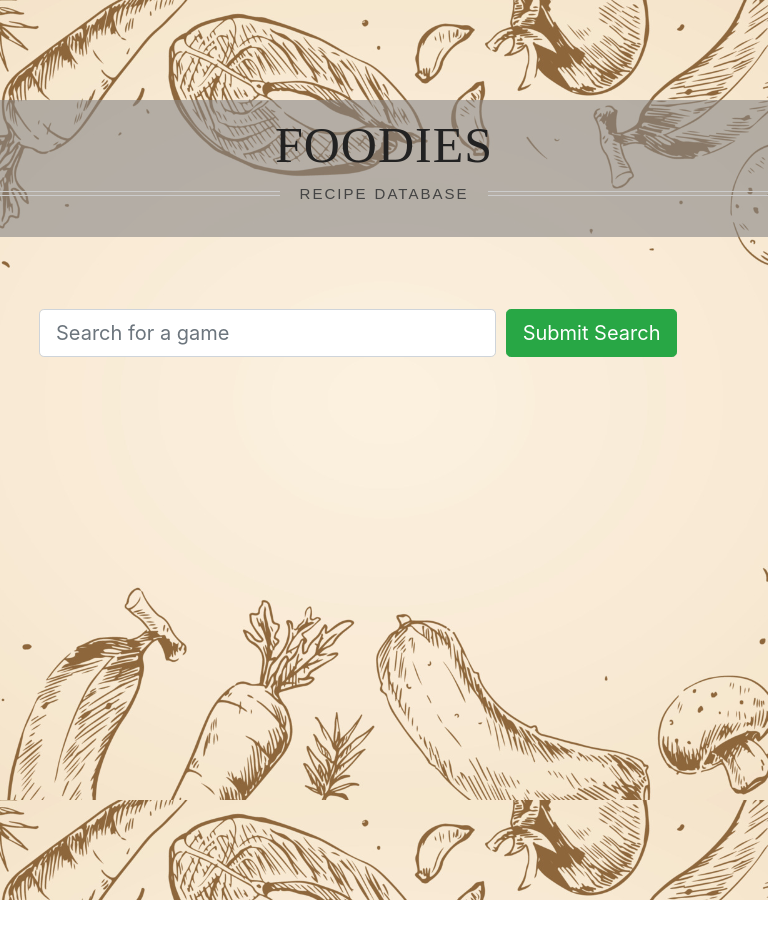
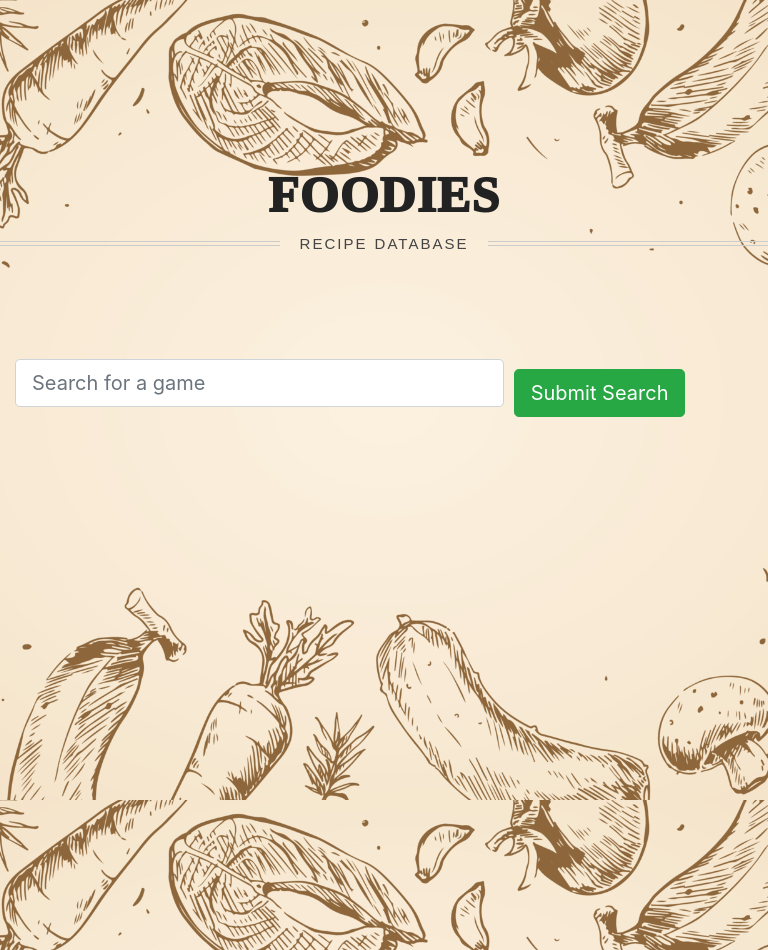
Before and after one commit to chazgraham/Foodies, a React (Create React App) app: page / in a window 768 px wide. Before the commit the page ends 900 px from the top, so only its background shows below. Built offline with nearby package versions, Linux system fonts and the light colour scheme.

Commit message:
styled cards and added 20 items to the api call

```diff
--- a/src/components/SearchBar.js
+++ b/src/components/SearchBar.js
@@ -1,5 +1,5 @@
 import React, { useState } from "react";
-import { Jumbotron, Container, Col, Form, Button, Card, ListGroup, CardGroup, Modal } from 'react-bootstrap';
+import { Jumbotron, Container, Col, Form, Button, Card, ListGroup, CardGroup, Modal, Row } from 'react-bootstrap';
 
 const SearchBar = (props) => {
     const [SearchedRecipe, setSearchRecipe] = useState([]);
@@ -13,7 +13,7 @@ const SearchBar = (props) => {
         }
 
         try {
-            const response = await fetch(`https://api.spoonacular.com/recipes/complexSearch?apiKey=f45007eefd874c71bd0a103aa764db2d&query=${searchedInput}&number=5&addRecipeInformation=true`)
+            const response = await fetch(`https://api.spoonacular.com/recipes/complexSearch?apiKey=f45007eefd874c71bd0a103aa764db2d&query=${searchedInput}&number=25&addRecipeInformation=true`)
             console.log(response)
 
             if (!response.ok) {
@@ -94,7 +94,8 @@ const SearchBar = (props) => {
                         ? `Viewing ${SearchedRecipe.length} results:`
                         : ''}
                 </h2>
-                <CardGroup>
+                <CardGroup lg={8}>
+                <Row lg={'auto'} className="g-4">
                     {SearchedRecipe.map((recipe) => (
                         <Card style={{ width: '18rem' }}>
                             <Card.Img variant="top" src={recipe.image} alt={`${recipe.title}`} />
@@ -111,6 +112,7 @@ const SearchBar = (props) => {
                             </Button>
                         </Card>
                     ))}
+                    </Row>
                 </CardGroup>
             </Container>
             <Modal
--- a/src/index.css
+++ b/src/index.css
@@ -13,15 +13,14 @@ body {
 
 header h1 {
   padding: 15px 0px 10px 0px;
-  margin-top: 100px;
+  margin-top: 150px;
   text-align:center;
   font-size:50px;
   text-transform:uppercase;
   color:#222;
   letter-spacing:1px;
   font-family:"Playfair Display", serif;
-  font-weight:500;
-  background-color: rgba(136, 134, 134, 0.6);
+  font-weight:1000;
 }
 header h1 span {
   margin-top: 5px;
@@ -59,3 +58,33 @@ h4 {
   padding: 10px;
   border-radius: 2%;
 }
+
+.card {
+  margin: 10px;
+}
+
+@media only screen and (max-width: 995px) {
+  .btn-2 {
+    margin-top: 10px;
+  }
+
+  .container, .container-md, .container-sm {
+    width: 100%;
+    padding-right: 15px;
+    padding-left: 15px;
+    margin-right: auto;
+    margin-left: auto;
+}
+}
+
+@media (min-width: 768px) {
+.container, .container-md, .container-sm {
+    max-width: 100%;
+}
+}
+
+@media (min-width: 375px) {
+  .row {
+      margin-left: 15px;
+  }
+  }
```
